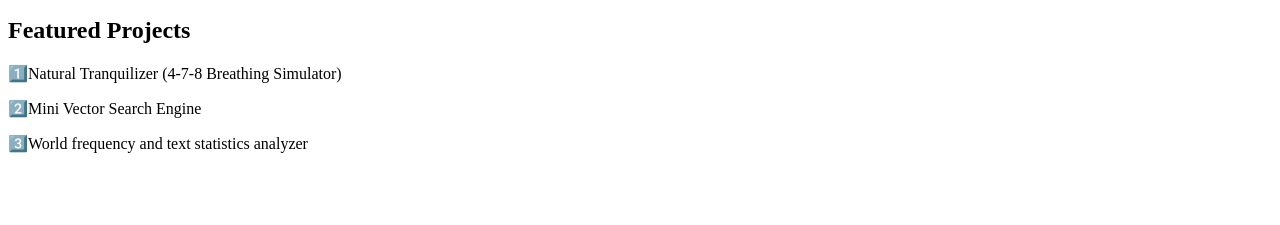
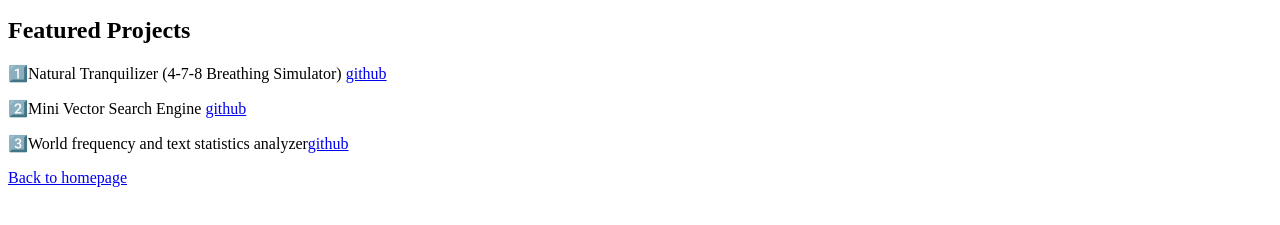
Before and after one commit to FidaHussainLarik/web-engineering-course-materil, a plain HTML site: page practice_exercises/projects.html in a window 1280 px wide. Shown: the part 145-370 px from the top of the page. Drawn offline with Linux system fonts and the light colour scheme.

Commit message:
feat: add link on education, projects and experience to nevigate back to Homepage

```diff
--- a/practice_exercises/projects.html
+++ b/practice_exercises/projects.html
@@ -13,10 +13,12 @@
 
 
     <h2>Featured Projects</h2>
-    <p>1️⃣Natural Tranquilizer (4-7-8 Breathing Simulator)</p>
-    <p>2️⃣Mini Vector Search Engine</p>
-    <p>3️⃣World frequency and text statistics analyzer</p>
+    <p>1️⃣Natural Tranquilizer (4-7-8 Breathing Simulator) <a href="https://github.com/FidaHussainLarik/ai-ml-journey/tree/main/01_python-fundamentals/01_natural_tranquilizer">github</a></p>
+    <p>2️⃣Mini Vector Search Engine <a href="https://github.com/FidaHussainLarik/ai-ml-journey/tree/main/01_python-fundamentals/03_Mini_Vector_Search_Engine">github</a></p>
+    <p>3️⃣World frequency and text statistics analyzer<a href ="https://github.com/FidaHussainLarik/word-frequency-and-text-statistics-analyzer.git">github</a></p>
 
-
+    <footer>
+        <a href="home.html">Back to homepage</a>
+    </footer>
 </body>
 </html>
```
Also changed, not shown: practice_exercises/education.html (+4 -0 lines), practice_exercises/experience.html (+5 -0 lines).
